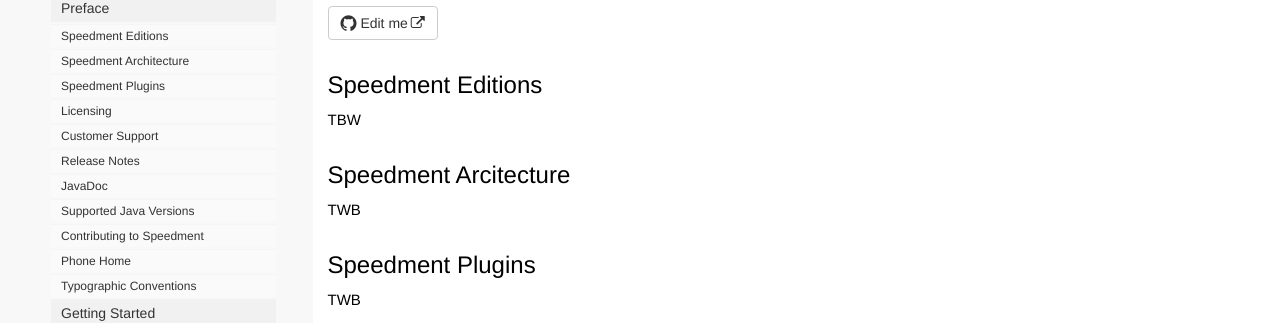
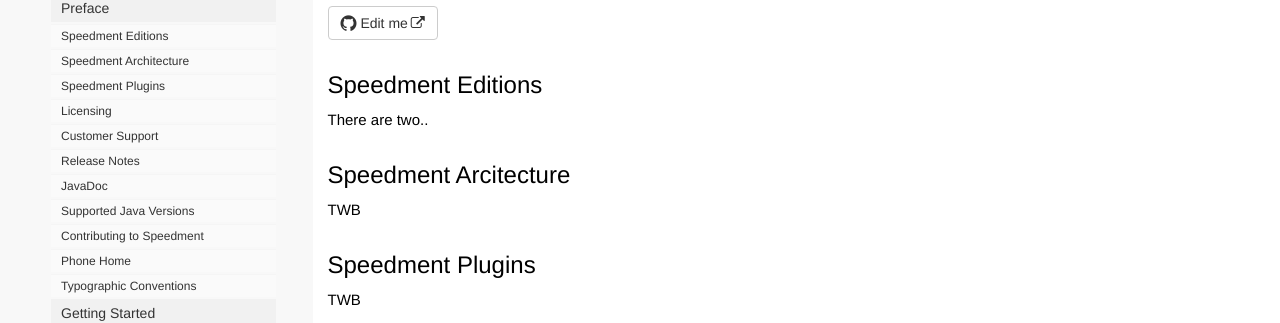
Before and after one commit to speedment/speedment-doc, a Jekyll site: the page built from pages/1_preface.md, in a window 1280 px wide. Shown: the part 134-457 px from the top of the page. Built offline with Jekyll 4.4.1, drawn with Linux system fonts in a browser that asks for light colours; nearby versions of some CDN libraries; comment, search, counter and statistics services are not loaded.

Commit message:
Check error

```diff
--- a/pages/1_preface.md
+++ b/pages/1_preface.md
@@ -8,7 +8,7 @@
 ---
 
 ## Speedment Editions
-TBW
+There are two..
 
 ## Speedment Arcitecture
 TWB
```
Also changed, not shown: pages/speedment-maven-plugin/maven.md (+2 -0 lines).
